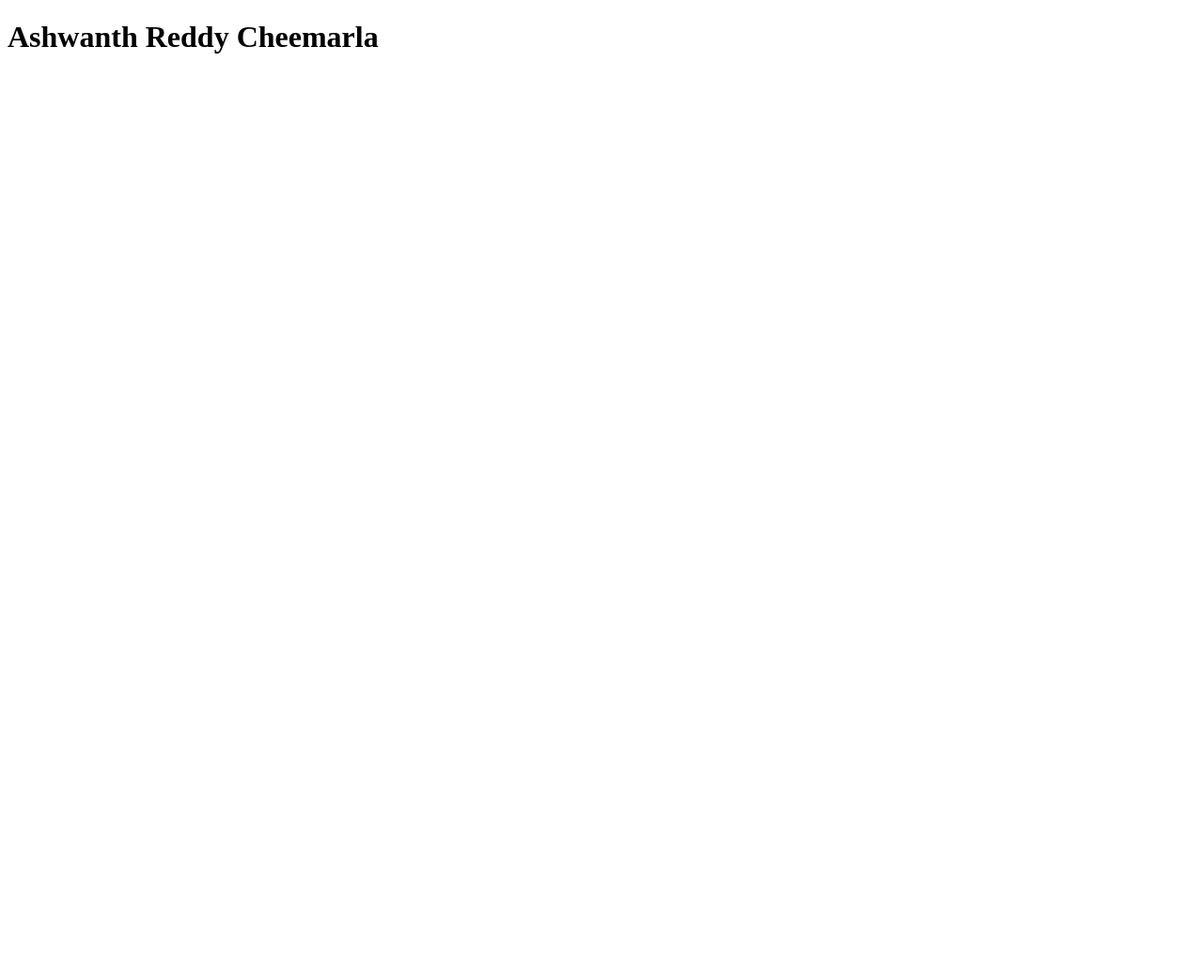
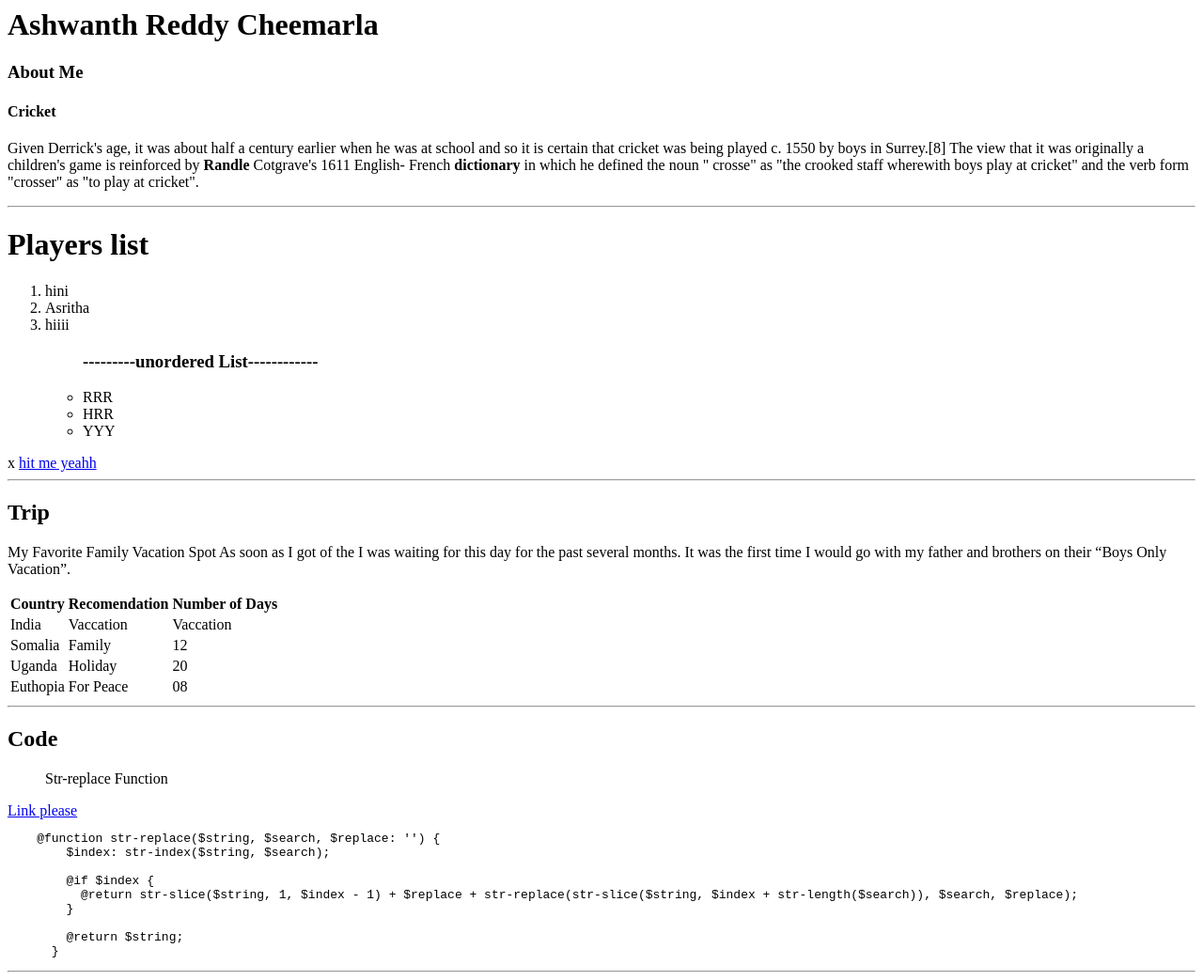
Before and after one commit to 44-563-Web-Apps-S23/44563-webapps-assignment-3-AshwanthS559214, a plain HTML site: page index.html in a window 1280 px wide. Shown: the whole page at 94% size. Before the commit the page ends 800 px from the top, so only its background shows below. Drawn offline with Linux system fonts and the light colour scheme.

Commit message:
Requested

```diff
--- a/index.html
+++ b/index.html
@@ -1 +1,90 @@
-<!DOCTYPE html><html><head><title>Describe Me</title></head><body><h1>Ashwanth Reddy Cheemarla</h1></body></html>
+<html>
+  <head>
+    <title>about me</title>
+  </head>
+  <body>
+    <title>Describe Me</title></head><body><h1>Ashwanth Reddy Cheemarla</h1></body></html>
+    <h3>About Me</h3>
+    <h4>Cricket</h4>
+    <p> Given Derrick's age, it was about half a century earlier
+        when he was at school and so it is certain that cricket
+        was being played c. 1550 by boys in Surrey.[8]
+        The view that it was originally a children's game
+        is reinforced by <b>Randle</b> Cotgrave's 1611 English-
+        French <b>dictionary</b> in which he defined the noun "
+        crosse" as "the crooked staff wherewith boys play
+        at cricket" and the verb form "crosser" as "to play at cricket".
+
+    </p>
+    <hr>
+    <h1>Players list</h1>
+    <ol>
+      <li>hini</li>
+      <li>Asritha</li>
+      <li>hiiii</li>
+      <ul>
+        <h3>---------unordered List------------</h3>
+        <li>RRR</li>
+        <li>HRR</li>
+        <li>YYY</li>
+      </ul>
+    </ol>
+    x
+
+    <a href="aboutme.html">hit me yeahh</a>
+
+    <hr>
+
+    <h2>Trip</h2>
+    <p> My Favorite Family Vacation Spot As soon as I got of the I was waiting for this day for the past several months. It was the first time I would go with my father and brothers on their “Boys Only Vacation”.
+    </p>
+
+
+    <table>
+      <tr>
+        <th>Country</th>
+        <th>Recomendation</th>
+        <th>Number of Days</th>
+      </tr>
+      <tr>
+        <td>India</td>
+        <td>Vaccation</td>
+        <td>Vaccation</td>
+      </tr>
+      <tr>
+        <td>Somalia</td>
+        <td>Family</td>
+        <td>12</td>
+      </tr>
+      <tr>
+        <td>Uganda</td>
+        <td>Holiday</td>
+        <td>20</td>
+      </tr>
+      <tr>
+       <td>Euthopia</td>
+        <td>For Peace</td>
+        <td>08</td>
+      </tr>
+    </table>
+<hr>
+<h2>Code</h2>
+<blockquote>
+    Str-replace Function
+</blockquote>
+
+<a href="https://stackoverflow.com/questions/1144783/how-do-i-replace-all-occurrences-of-a-string-in-javascript">Link please</a>
+<pre>
+    @function str-replace($string, $search, $replace: '') {
+        $index: str-index($string, $search);
+
+        @if $index {
+          @return str-slice($string, 1, $index - 1) + $replace + str-replace(str-slice($string, $index + str-length($search)), $search, $replace);
+        }
+
+        @return $string;
+      }
+</pre>
+<hr>
+</body>
+</html>
```
Also changed, not shown: aboutme.html (added, +21 -0 lines), One_Indian_Girl.jpg (added).
